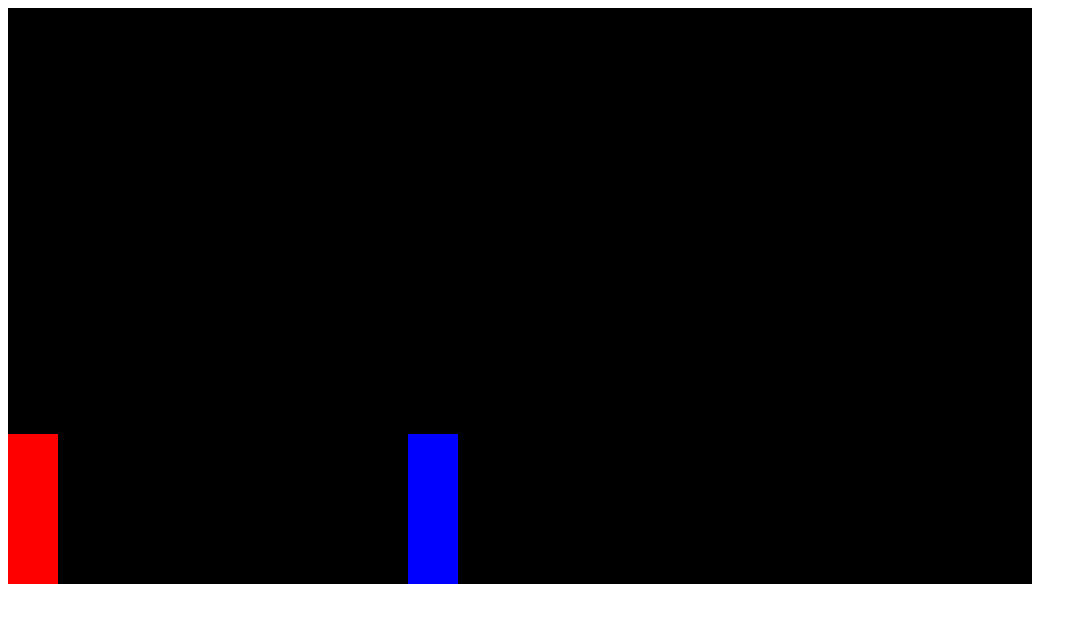
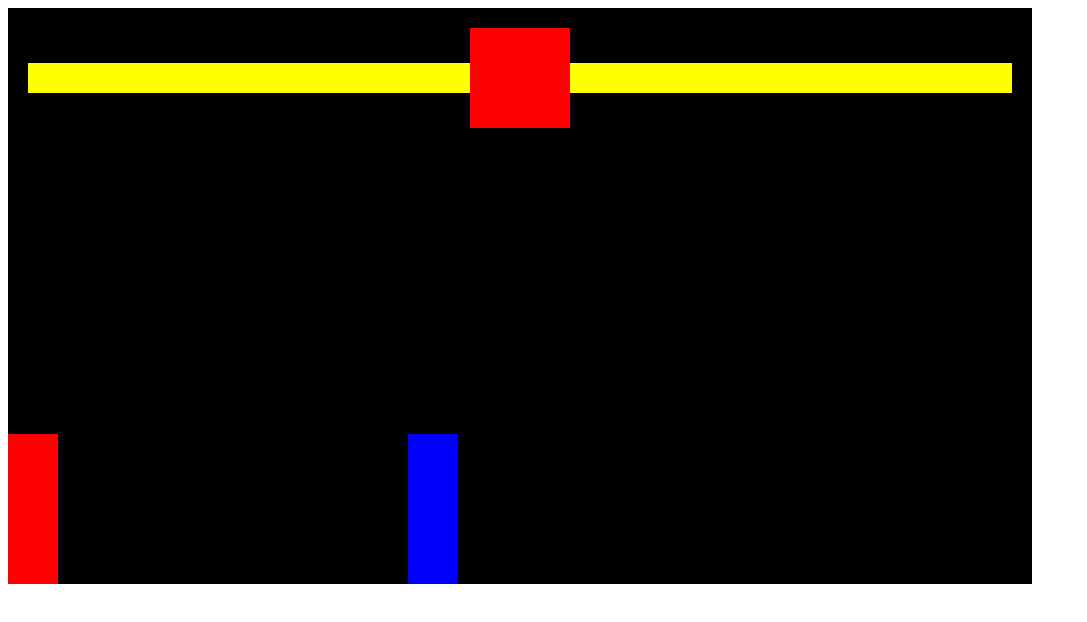
Before and after one commit to handayoung11/fighting-game, a plain HTML site: page index.html in a window 1280 px wide. Shown: the whole page, without its empty margins (0-1087 px from the left). Drawn offline with Linux system fonts and the light colour scheme.

Commit message:
HP바 및 timer 퍼블리싱

```diff
--- a/index.html
+++ b/index.html
@@ -1,12 +1,45 @@
 <!DOCTYPE html>
 <html lang="ko">
-<head>
-    <meta charset="UTF-8">
-    <meta name="viewport" content="width=device-width, initial-scale=1.0">
+  <head>
+    <meta charset="UTF-8" />
+    <meta name="viewport" content="width=device-width, initial-scale=1.0" />
     <title>Fighthing Game</title>
-</head>
-<body>
-    <canvas></canvas>
+    <style>
+        * {
+            box-sizing: border-box;
+        }
+    </style>
+  </head>
+  <body>
+    <!-- red container -->
+    <div style="position: relative; display: inline-block">
+      <!-- smaller red container -->
+
+      <div
+        style="
+          position: absolute;
+          display: flex;
+          width: 100%;
+          align-items: center;
+          padding: 20px;
+        "
+      >
+        <!-- player health -->
+        <div style="background-color: yellow; height: 30px; width: 100%"></div>
+        <!-- timer -->
+        <div
+          style="
+            background-color: red;
+            width: 100px;
+            height: 100px;
+            flex-shrink: 0;
+          "
+        ></div>
+        <!-- enemy health -->
+        <div id="enemyHealth" style="background-color: yellow; height: 30px; width: 100%"></div>
+      </div>
+      <canvas></canvas>
+    </div>
     <script src="index.js"></script>
-</body>
+  </body>
 </html>
```
